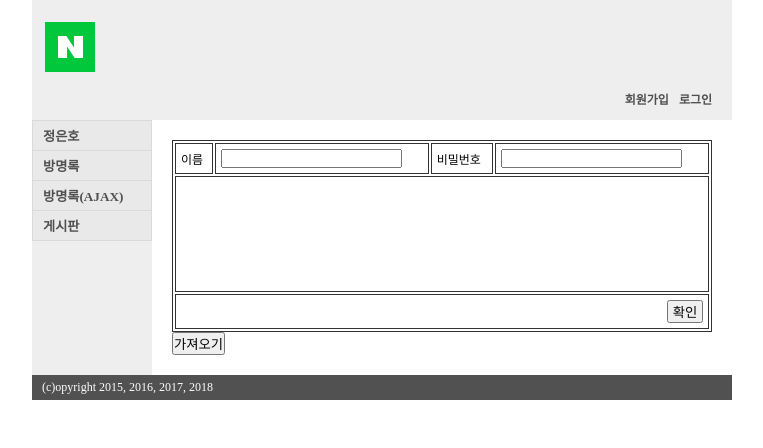
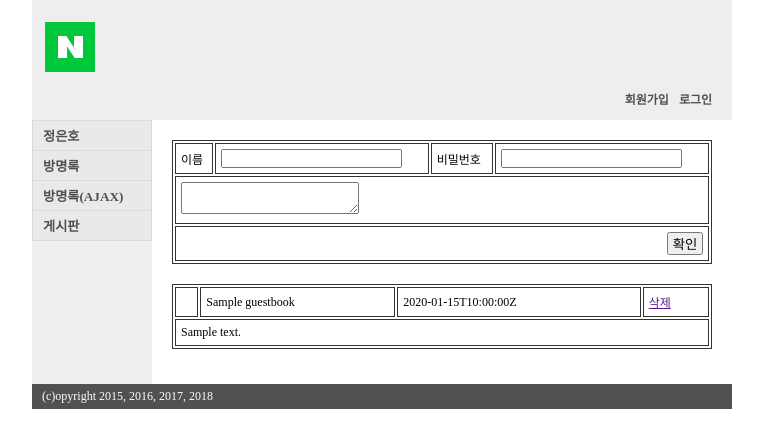
Before and after one commit to surprisedsy/mysitepy, a Django app: page /guestbook/ajax in a window 1280 px wide. Shown: the top 448 px of the page, without its empty margins (258-1021 px from the left). Run offline with Django 3.2, Linux system fonts and the light colour scheme; tables that the repository leaves empty hold one stand-in row (values such as "Sample post"); some libraries are stand-ins or nearby versions.

Commit message:
ajax guestbook

```diff
--- a/guestbook/views.py
+++ b/guestbook/views.py
@@ -1,3 +1,4 @@
+from django.forms import model_to_dict
 from django.http import HttpResponseRedirect, JsonResponse
 from django.shortcuts import render
 
@@ -49,10 +50,10 @@
 
 def api_list(request):
     p = request.GET['p']
-    page = (int(p)-1) * 3
+    page = (int(p)-1) * 5
 
     result_list = []
-    results = Guestbook.objects.all().order_by('-id')[page:page+3]
+    results = Guestbook.objects.all().order_by('-id')[page:page+5]
     result_dict = results.values()
 
     for a in result_dict:
@@ -61,3 +62,23 @@
     data = {"results":result_list}
 
     return JsonResponse(data)
+
+def api_add(request):
+    guestbook = Guestbook()
+
+    guestbook.name = request.POST['name']
+    guestbook.password = request.POST['password']
+    guestbook.message = request.POST['message']
+
+    guestbook.save()
+
+    results = Guestbook.objects.filter(id=guestbook.id)
+
+    l = [];
+    for a in results.values():
+        l.append(a)
+
+    response = {'result' : 'success', 'data': l[0] }
+
+
+    return JsonResponse(response)
--- a/mysitepy/urls.py
+++ b/mysitepy/urls.py
@@ -54,5 +54,6 @@
 
     path('guestbook/ajax', guestbook_views.ajax),
     path('guestbook/api/list', guestbook_views.api_list),
+    path('guestbook/api/add', guestbook_views.api_add),
 
 ]
--- a/templates/guestbook/ajax.html
+++ b/templates/guestbook/ajax.html
@@ -17,8 +17,9 @@
 	$("#message-list").append(htmls);
 };
 var fetchList = function(){
-	if(isEnd == true)
+	if(isEnd == true){
 		return;
+	}
 	++page;
 
 	$.ajax({
@@ -32,41 +33,76 @@
 				render(guestbook);
 			});
 			// check isEnd
-			if(response.results.length < 3)
+			if(response.results.length < 5){
 				isEnd = true;
 				$("#btn-fetch").prop('disabled', true);
+			}
 		},
 		error: function(jqXHR, status, e){
 			console.error(status + ":" + e);
 		}
 	});
+
+	<!--console.log("position 1");		// 현재 비 동기 통신으로 진행중.-->
 }
 $(function(){
-	$("#btn-fetch").click(function(){
-		fetchList();
+	$("#form-add").submit(function(event){
+		event.preventDefault();
+
+		var name = $('#input-name').val();
+		var password = $('#input-password').val();
+		var content = $('#tx-content').val();
+
+		$.ajax({
+		url: "/guestbook/api/add",
+		type: "post",
+		dataType: "json",
+		data: "name=" + name +
+				"&password=" + password +
+				"&message=" + content +
+				"&csrfmiddlewaretoken=" + $("input[name='csrfmiddlewaretoken']").val(),
+		success: function(response){
+			console.log(response);
+		},
+		error: function(jqXHR, status, e){
+			console.error(status + ":" + e);
+		}
 	});
+});
+	$(window).scroll(function(){
+		var $window = $(this);
+		var scrollTop = $window.scrollTop();
+		var windowHeight = $window.height();
+		var documentHeight = $(document).height();
+
+		if(scrollTop + windowHeight + 10 > documentHeight){
+			fetchList();
+		}
+	});
+	<!--첫번째 리스트 가져오기-->
+	fetchList();
 });
 </script>
 {% endblock %}
 
 {% block content %}
 			<div id="guestbook">
-				<form action="mysite/guestbook" method="post">
-					<input type="hidden" name="a" value="insert">
+				<form id="form-add" action="/guestbook/api/add" method="post">{% csrf_token %}
 					<table>
 						<tr>
-							<td>이름</td><td><input type="text" name="name"></td>
-							<td>비밀번호</td><td><input type="password" name="pass"></td>
+							<td>이름</td><td><input type="text" name="name" id="input-name"></td>
+							<td>비밀번호</td><td><input type="password" name="password" id="input-password"></td>
 						</tr>
 						<tr>
-							<td colspan=4><textarea name="message" id="content"></textarea></td>
+							<td colspan=4><textarea name="message" id="tx-content"></textarea></td>
 						</tr>
 						<tr>
 							<td colspan=4 align=right><input type="submit" VALUE=" 확인 "></td>
 						</tr>
 					</table>
 				</form>
-				<button id="btn-fetch">가져오기</button>
-				<ul id="message-list"></ul>
+				<ul id="message-list">
+					<!--가져온 데이터가 추가되는곳-->
+				</ul>
 			</div>
 {% endblock %}
--- a/templates/guestbook/index.html
+++ b/templates/guestbook/index.html
@@ -22,7 +22,6 @@
 				</form>
 				<ul>
 					<li>
-
 					{% for guestbook in guestbook_list %}
 					<table width="510" border="1">
 						<tr>
@@ -38,7 +37,6 @@
 						</tr>
 					</table>
 					{% endfor %}
-
 						<br>
 					</li>
 				</ul>
```
